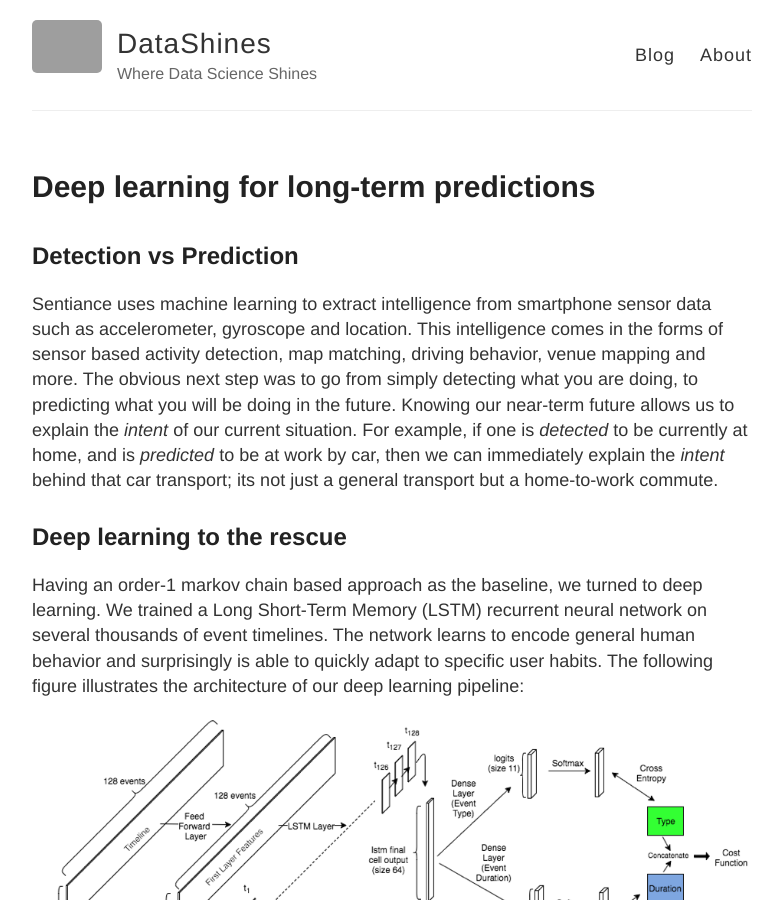
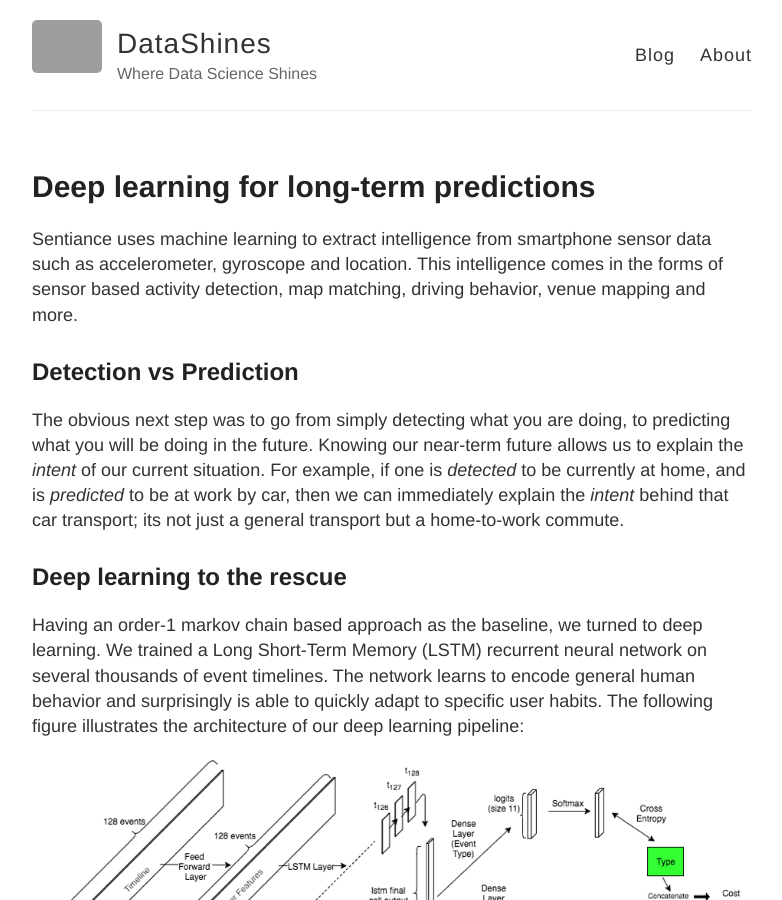
Before and after one commit to datashines/datashines.github.io, a Jekyll site: the page built from _posts/2018-05-21-Human-Timeline-Event-Predictions-using-LSTMs.md, in a window 1280 px wide and 900 px high. Shown: the whole window, without its empty margins (248-1030 px from the left). Built offline with Jekyll 4.4.1, drawn with Linux system fonts in a browser that asks for light colours; comment, search, counter and statistics services are not loaded; grey boxes are pictures that could not be loaded.

```diff
--- a/_posts/2018-05-21-Human-Timeline-Event-Predictions-using-LSTMs.md
+++ b/_posts/2018-05-21-Human-Timeline-Event-Predictions-using-LSTMs.md
@@ -3,11 +3,12 @@ layout: post
 title: Deep learning for long-term predictions
 ---
 
-## Detection vs Prediction
-
 Sentiance uses machine learning to extract intelligence from smartphone sensor data such as accelerometer, gyroscope and
 location. This intelligence comes in the forms of sensor based activity detection, map matching, driving behavior, venue
 mapping and more.
+
+## Detection vs Prediction
+
 The obvious next step was to go from simply detecting what you are doing, to predicting what you will be doing in the future.
 Knowing our near-term future allows us to explain the _intent_ of our current situation. For example, if one is _detected_ to be
 currently at home, and is _predicted_ to be at work by car, then we can immediately explain the _intent_ behind that car transport;
```
